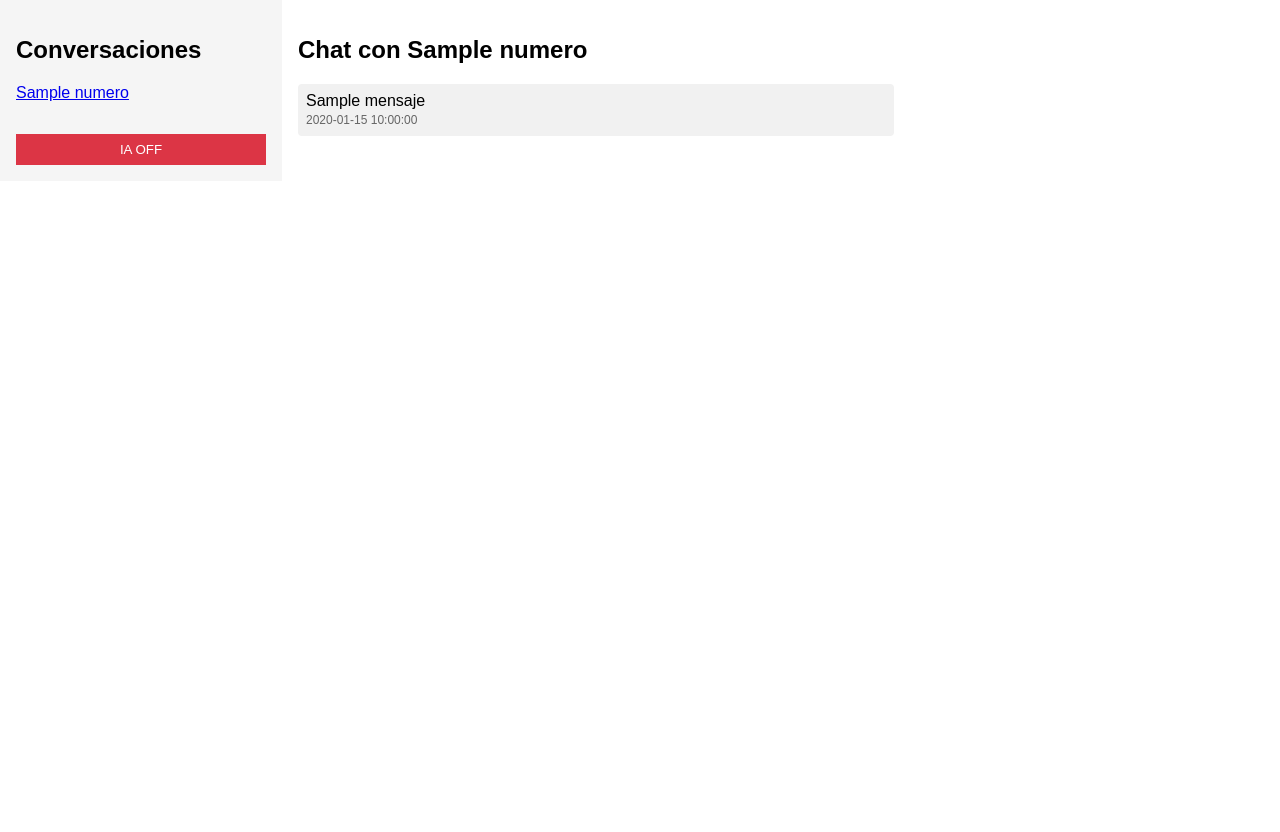
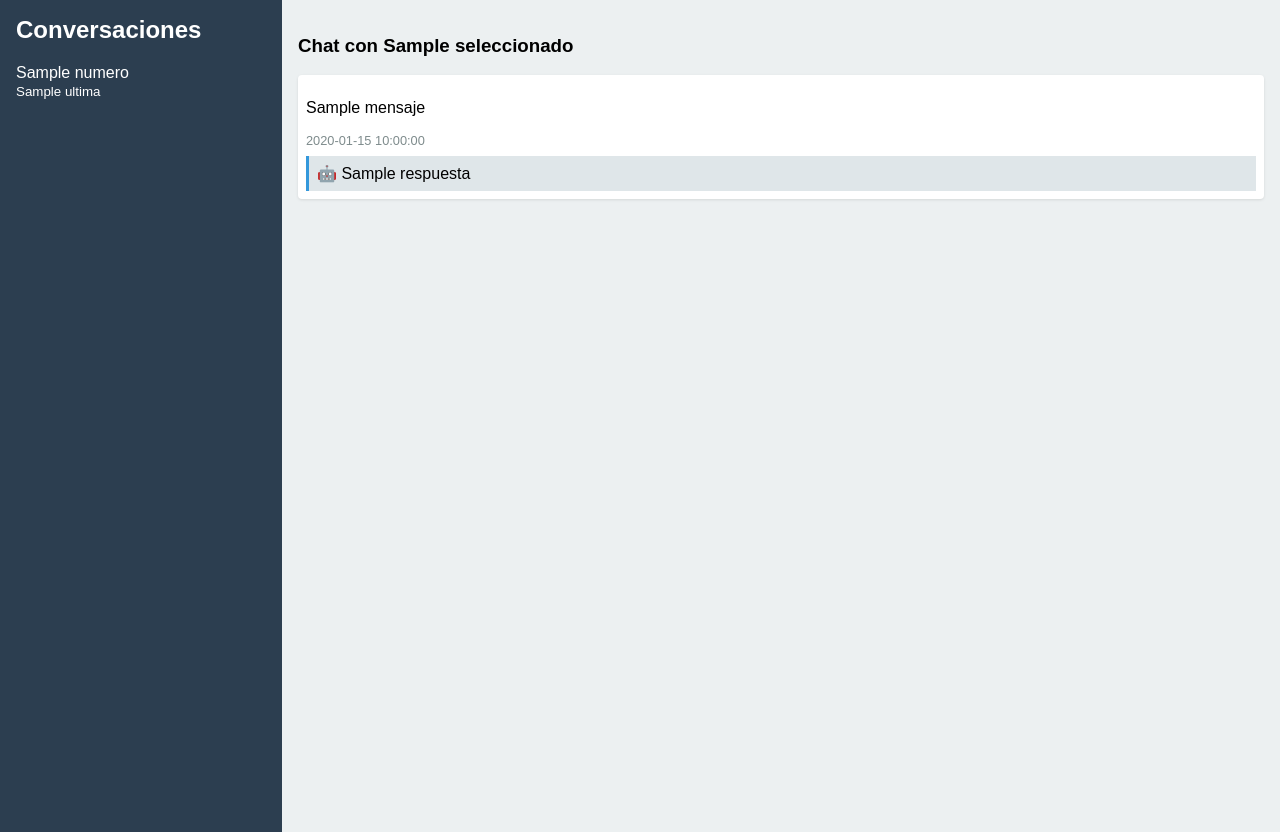
Before and after one commit to cieadesignsolutions/PlataformaIA_CIEA, a Flask app: template templates/chats.html in a window 1280 px wide. Before the commit the page ends 165 px from the top, so only its background shows below. Run offline with Flask 3, Linux system fonts and the light colour scheme; the template is opened without the code that fills it: most values are stand-ins (such as "Sample title", 1, 10 or a date in 2020).

Commit message:
reconstruccion completa

```diff
--- a/app.py
+++ b/app.py
@@ -1,16 +1,19 @@
 import os
 import requests
 import mysql.connector
-from flask import Flask, request, jsonify, render_template, redirect, url_for
+from flask import (
+    Flask, request, jsonify,
+    render_template, redirect, url_for
+)
 from openai import OpenAI
 from datetime import datetime
 from dotenv import load_dotenv
 
+# ——— Carga de entorno ———
 load_dotenv()
-
 app = Flask(__name__)
 
-# ——— Configuración desde env vars ———
+# ——— Configuración ———
 VERIFY_TOKEN   = os.getenv("VERIFY_TOKEN")
 WHATSAPP_TOKEN = os.getenv("WHATSAPP_TOKEN")
 OPENAI_API_KEY = os.getenv("OPENAI_API_KEY")
@@ -18,10 +21,11 @@ DB_HOST        = os.getenv("DB_HOST")
 DB_USER        = os.getenv("DB_USER")
 DB_PASSWORD    = os.getenv("DB_PASSWORD")
 DB_NAME        = os.getenv("DB_NAME")
-MI_NUMERO_BOT  = os.getenv("MI_NUMERO_BOT")  # p.ej. "638096866063629"
+MI_NUMERO_BOT  = os.getenv("MI_NUMERO_BOT")  # ej. "638096866063629"
 
 client = OpenAI(api_key=OPENAI_API_KEY)
 
+# ——— Conexión MySQL ———
 def get_db_connection():
     return mysql.connector.connect(
         host=DB_HOST,
@@ -31,7 +35,7 @@ def get_db_connection():
         ssl_ca="/etc/ssl/certs/ca-certificates.crt"
     )
 
-# ——— Función de IA ———
+# ——— Lógica IA ———
 def responder_con_ia(mensaje: str) -> str:
     try:
         resp = client.chat.completions.create(
@@ -46,49 +50,30 @@ def responder_con_ia(mensaje: str) -> str:
         app.logger.error(f"🔴 Error en OpenAI: {e}")
         return "Lo siento, hubo un error."
 
-# ——— Webhook de verificación ———
-@app.route("/webhook", methods=["GET"])
-def webhook_verification():
-    token     = request.args.get("hub.verify_token")
-    challenge = request.args.get("hub.challenge")
-    if token == VERIFY_TOKEN:
-        return challenge
-    return "Token inválido", 403
-
-# ——— Webhook de mensajes ———
-@app.route("/webhook", methods=["POST"])
-def recibir_mensaje():
-    payload = request.get_json()
-    app.logger.info(f"📥 Payload recibido: {payload}")
+# ——— Guardar conversación ———
+def guardar_conversacion(numero: str, mensaje: str, respuesta: str):
     try:
-        entry   = payload["entry"][0]
-        change  = entry["changes"][0]["value"]
-        mensajes= change.get("messages")
-        if not mensajes:
-            return "No hay mensajes", 200
-
-        msg       = mensajes[0]
-        numero    = msg["from"]
-        texto_usr = msg["text"]["body"]
-
-        # ignora mensajes del propio bot
-        if numero == MI_NUMERO_BOT:
-            return "OK", 200
-
-        # genera respuesta
-        respuesta = responder_con_ia(texto_usr)
-
-        # envía por WhatsApp
-        enviar_mensaje(numero, respuesta)
-
-        # guarda registro en BD
-        guardar_conversacion(numero, texto_usr, respuesta)
-
+        conn   = get_db_connection()
+        cursor = conn.cursor()
+        cursor.execute("""
+            CREATE TABLE IF NOT EXISTS conversaciones (
+              id INT AUTO_INCREMENT PRIMARY KEY,
+              numero VARCHAR(20),
+              mensaje TEXT,
+              respuesta TEXT,
+              timestamp DATETIME DEFAULT CURRENT_TIMESTAMP
+            ) ENGINE=InnoDB;
+        """
+        )
+        cursor.execute(
+            "INSERT INTO conversaciones (numero,mensaje,respuesta) VALUES (%s,%s,%s)",
+            (numero, mensaje, respuesta)
+        )
+        conn.commit()
+        cursor.close()
+        conn.close()
     except Exception as e:
-        app.logger.error(f"🔴 Error procesando webhook: {e}")
-        return "Error interno", 500
-
-    return "OK", 200
+        app.logger.error(f"🔴 Error guardando en BD: {e}")
 
 # ——— Enviar WhatsApp ———
 def enviar_mensaje(numero: str, texto: str):
@@ -109,31 +94,86 @@ def enviar_mensaje(numero: str, texto: str):
     except Exception as e:
         app.logger.error(f"🔴 Error enviando WhatsApp: {e}")
 
-# ——— Guardar conversación ———
-def guardar_conversacion(numero: str, mensaje: str, respuesta: str):
+# ——— Webhook de verificación ———
+@app.route("/webhook", methods=["GET"])
+def webhook_verification():
+    token     = request.args.get("hub.verify_token")
+    challenge = request.args.get("hub.challenge")
+    if token == VERIFY_TOKEN:
+        return challenge
+    return "Token inválido", 403
+
+# ——— Webhook de mensajes ———
+@app.route("/webhook", methods=["POST"])
+def recibir_mensaje():
+    payload = request.get_json()
+    app.logger.info(f"📥 Payload: {payload}")
     try:
-        conn   = get_db_connection()
-        cursor = conn.cursor()
-        cursor.execute("""
-            CREATE TABLE IF NOT EXISTS conversaciones (
-              id INT AUTO_INCREMENT PRIMARY KEY,
-              numero VARCHAR(20),
-              mensaje TEXT,
-              respuesta TEXT,
-              timestamp DATETIME DEFAULT CURRENT_TIMESTAMP
-            ) ENGINE=InnoDB;
-        """)
-        cursor.execute(
-            "INSERT INTO conversaciones (numero, mensaje, respuesta) VALUES (%s,%s,%s)",
-            (numero, mensaje, respuesta)
-        )
-        conn.commit()
-        cursor.close()
-        conn.close()
+        entry    = payload["entry"][0]
+        change   = entry["changes"][0]["value"]
+        mensajes = change.get("messages")
+        if not mensajes:
+            return "No hay mensajes", 200
+
+        msg       = mensajes[0]
+        numero    = msg["from"]
+        texto     = msg["text"]["body"]
+        if numero == MI_NUMERO_BOT:
+            return "OK", 200
+
+        respuesta = responder_con_ia(texto)
+        enviar_mensaje(numero, respuesta)
+        guardar_conversacion(numero, texto, respuesta)
+
     except Exception as e:
-        app.logger.error(f"🔴 Error guardando en BD: {e}")
+        app.logger.error(f"🔴 Error webhook: {e}")
+        return "Error interno", 500
+    return "OK", 200
 
-# (Opcional) endpoints para ver chats, historial, etc.
+# ——— Panel web de chats ———
+@app.route("/", methods=["GET"])
+def inicio():
+    return redirect(url_for('ver_panel_chats'))
+
+@app.route("/chats", methods=["GET"])
+def ver_panel_chats():
+    conn   = get_db_connection()
+    cursor = conn.cursor(dictionary=True)
+    cursor.execute(
+        "SELECT numero, MAX(timestamp) AS ultima FROM conversaciones GROUP BY numero ORDER BY ultima DESC"
+    )
+    chats = cursor.fetchall()
+    cursor.close()
+    conn.close()
+    return render_template(
+        "chats.html",
+        chats=chats, mensajes=None,
+        ia_activa=True,
+        seleccionado=None
+    )
+
+@app.route("/chats/<telefono>", methods=["GET"])
+def ver_chat(telefono):
+    conn   = get_db_connection()
+    cursor = conn.cursor(dictionary=True)
+    cursor.execute(
+        "SELECT * FROM conversaciones WHERE numero=%s ORDER BY timestamp",
+        (telefono,)
+    )
+    msgs = cursor.fetchall()
+    cursor.execute(
+        "SELECT numero, MAX(timestamp) AS ultima FROM conversaciones GROUP BY numero ORDER BY ultima DESC"
+    )
+    chats = cursor.fetchall()
+    cursor.close()
+    conn.close()
+    return render_template(
+        "chats.html",
+        chats=chats,
+        mensajes=msgs,
+        ia_activa=True,
+        seleccionado=telefono
+    )
 
 if __name__ == "__main__":
     port = int(os.getenv("PORT", 5000))
--- a/static/css/styles.css
+++ b/static/css/styles.css
@@ -1,40 +1,42 @@
 body {
   display: flex;
+  font-family: Arial, sans-serif;
   margin: 0;
-  font-family: sans-serif;
 }
 .sidebar {
   width: 250px;
-  background: #f5f5f5;
+  background: #2c3e50;
+  color: white;
   padding: 1rem;
+  height: 100vh;
+  overflow-y: auto;
 }
+.sidebar h2 { margin-top: 0; }
 .sidebar ul { list-style: none; padding: 0; }
-.sidebar li { margin: .5rem 0; }
-.sidebar li.active a { font-weight: bold; }
-
-.toggle-btn {
-  width: 100%;
-  padding: .5rem;
-  border: none;
+.sidebar li { margin: 0.5rem 0; }
+.sidebar li a {
   color: white;
-  cursor: pointer;
-  margin-top: 1rem;
+  text-decoration: none;
 }
-.toggle-btn.on  { background: #28a745; }
-.toggle-btn.off { background: #dc3545; }
-
+.sidebar li.active { background: #34495e; }
 .content {
   flex: 1;
   padding: 1rem;
+  background: #ecf0f1;
+  height: 100vh;
+  overflow-y: auto;
 }
-.messages { list-style: none; padding: 0; }
-.messages li {
-  margin: .5rem 0;
-  padding: .5rem;
+.messages { display: flex; flex-direction: column; gap: 1rem; }
+.msg {
+  background: white;
+  padding: 0.5rem;
   border-radius: 4px;
-  max-width: 60%;
+  box-shadow: 0 1px 3px rgba(0,0,0,0.1);
 }
-.messages li.user { background: #e9f5ff; align-self: flex-end; }
-.messages li.bot  { background: #f1f1f1; }
-.msg-text  { display: block; }
-.msg-time  { font-size: .75rem; color: #666; }
+.msg span { display: block; color: #7f8c8d; font-size: 0.8rem; }
+.msg .resp {
+  margin-top: 0.5rem;
+  padding: 0.5rem;
+  background: #dfe6e9;
+  border-left: 3px solid #3498db;
+}
--- a/templates/chats.html
+++ b/templates/chats.html
@@ -2,41 +2,39 @@
 <html lang="es">
 <head>
   <meta charset="UTF-8">
-  <title>Panel de Chats</title>
+  <title>Chats - IA WhatsApp</title>
   <link rel="stylesheet" href="{{ url_for('static', filename='css/styles.css') }}">
 </head>
 <body>
   <div class="sidebar">
     <h2>Conversaciones</h2>
     <ul>
-    {% for chat in chats %}
-      <li class="{{ 'active' if chat.numero==numero else '' }}">
-        <a href="{{ url_for('ver_chat', telefono=chat.numero) }}">
-          {{ chat.numero }}
+      {% for chat in chats %}
+      <li class="{{ 'active' if chat.numero==seleccionado else '' }}">
+        <a href="{{ url_for('ver_chat', telefono=chat['numero']) }}">
+          {{ chat.numero }}<br>
+          <small>{{ chat.ultima[:19] }}</small>
         </a>
       </li>
-    {% endfor %}
+      {% endfor %}
     </ul>
-    <form method="POST" action="{{ url_for('toggle_ai') }}">
-      <button type="submit" class="toggle-btn {{ 'on' if ia_activa else 'off' }}">
-        IA {{ 'ON' if ia_activa else 'OFF' }}
-      </button>
-    </form>
   </div>
-
   <div class="content">
     {% if mensajes %}
-      <h2>Chat con {{ numero }}</h2>
-      <ul class="messages">
+      <h3>Chat con {{ seleccionado }}</h3>
+      <div class="messages">
         {% for m in mensajes %}
-          <li class="{{ 'bot' if m.respuesta else 'user' }}">
-            <span class="msg-text">{{ m.mensaje or m.respuesta }}</span>
-            <span class="msg-time">{{ m.timestamp }}</span>
-          </li>
+        <div class="msg">
+          <p>{{ m.mensaje }}</p>
+          <span>{{ m.timestamp[:19] }}</span>
+          {% if m.respuesta %}
+          <div class="resp">🤖 {{ m.respuesta }}</div>
+          {% endif %}
+        </div>
         {% endfor %}
-      </ul>
+      </div>
     {% else %}
-      <h2>Selecciona una conversación</h2>
+      <h3>Selecciona una conversación</h3>
     {% endif %}
   </div>
 </body>
```
